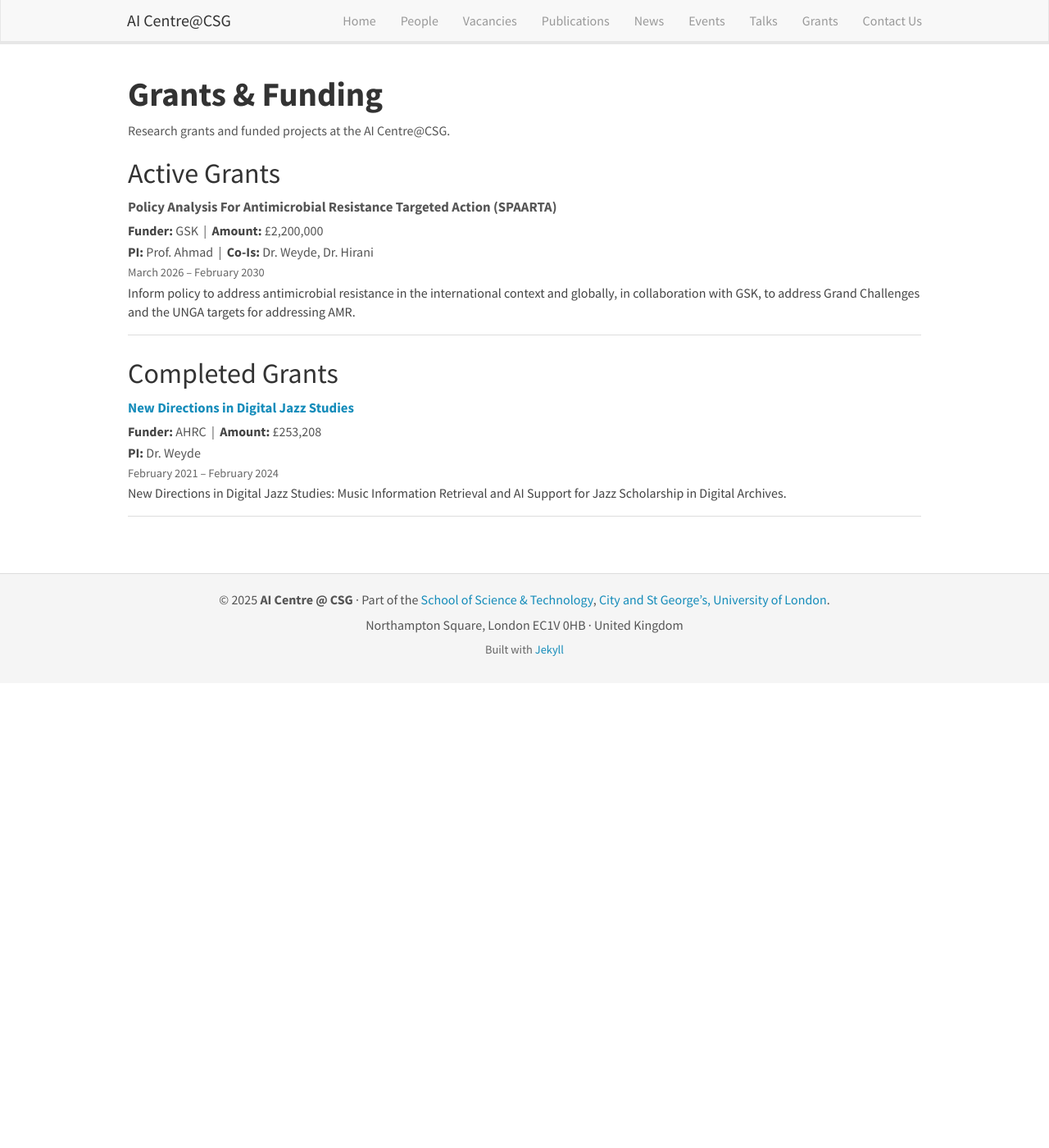
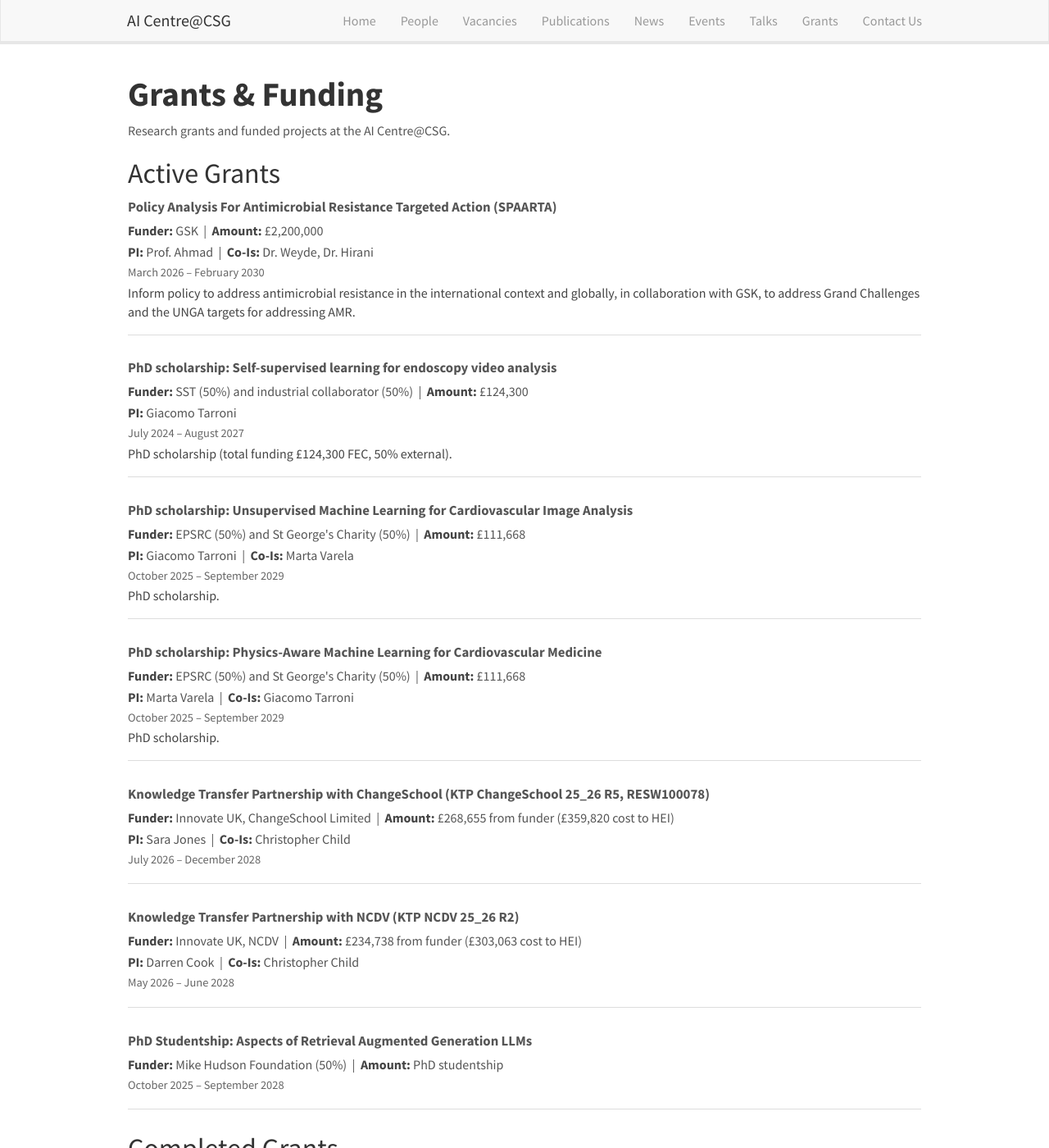
Before and after one commit to aicentre-csg/aicentre-csg.github.io, a Jekyll site: the page built from _pages/grants.html, in a window 1280 px wide and 1400 px high. Shown: the whole window at 82% size. Built offline with Jekyll 4.4.1, drawn with Linux system fonts in a browser that asks for light colours; nearby versions of some CDN libraries; some of the changed text lies outside the part shown.

Commit message:
Add funded projects: PhD scholarships, KTPs, LLM/ASP grant
Co-Authored-By: Claude Sonnet 5.5 <noreply@anthropic.com>

```diff
--- a/_data/grants.yml
+++ b/_data/grants.yml
@@ -4,7 +4,7 @@
 #   funder:             (required) Funding body (e.g. EPSRC, Innovate UK)
 #   funder_logo:        (optional) Logo filename placed in images/
 #   amount:             (optional) Award amount as string, e.g. "£450,000"
-#   pi:                 (required) Principal Investigator name
+#   pi:                 (optional) Principal Investigator name
 #   co_investigators:   (optional) Comma-separated co-investigator names
 #   start_date:         (required) ISO 8601 — "YYYY-MM-DD"
 #   end_date:           (required) ISO 8601 — "YYYY-MM-DD" — used to determine active vs completed
@@ -31,3 +31,66 @@
   link: "https://mirg.city.ac.uk/jazzdap1"
   description: "New Directions in Digital Jazz Studies: Music Information Retrieval and AI Support for Jazz Scholarship in Digital Archives."
   status: completed
+
+- title: "PhD scholarship: Self-supervised learning for endoscopy video analysis"
+  funder: "SST (50%) and industrial collaborator (50%)"
+  amount: "£124,300"
+  pi: "Giacomo Tarroni"
+  start_date: "2024-07-01"
+  end_date: "2027-08-31"
+  description: "PhD scholarship (total funding £124,300 FEC, 50% external)."
+  status: active
+
+- title: "PhD scholarship: Unsupervised Machine Learning for Cardiovascular Image Analysis"
+  funder: "EPSRC (50%) and St George's Charity (50%)"
+  amount: "£111,668"
+  pi: "Giacomo Tarroni"
+  co_investigators: "Marta Varela"
+  start_date: "2025-10-01"
+  end_date: "2029-09-30"
+  description: "PhD scholarship."
+  status: active
+
+- title: "PhD scholarship: Physics-Aware Machine Learning for Cardiovascular Medicine"
+  funder: "EPSRC (50%) and St George's Charity (50%)"
+  amount: "£111,668"
+  pi: "Marta Varela"
+  co_investigators: "Giacomo Tarroni"
+  start_date: "2025-10-01"
+  end_date: "2029-09-30"
+  description: "PhD scholarship."
+  status: active
+
+- title: "Knowledge Transfer Partnership with ChangeSchool (KTP ChangeSchool 25_26 R5, RESW100078)"
+  funder: "Innovate UK, ChangeSchool Limited"
+  amount: "£268,655 from funder (£359,820 cost to HEI)"
+  pi: "Sara Jones"
+  co_investigators: "Christopher Child"
+  start_date: "2026-07-01"
+  end_date: "2028-12-31"
+  status: active
+
+- title: "Knowledge Transfer Partnership with NCDV (KTP NCDV 25_26 R2)"
+  funder: "Innovate UK, NCDV"
+  amount: "£234,738 from funder (£303,063 cost to HEI)"
+  pi: "Darren Cook"
+  co_investigators: "Christopher Child"
+  start_date: "2026-05-05"
+  end_date: "2028-06-30"
+  status: active
+
+- title: "Robust inference with probabilistic answer set programs scaffolds for large language models"
+  funder: ""
+  amount: "£560,000"
+  pi: "Pranava Madhyastha"
+  co_investigators: "Anthony Cohn (Leeds), Alessandra Russo (Imperial)"
+  start_date: "2024-08-01"
+  end_date: "2026-08-31"
+  status: completed
+
+- title: "PhD Studentship: Aspects of Retrieval Augmented Generation LLMs"
+  funder: "Mike Hudson Foundation (50%)"
+  amount: "PhD studentship"
+  start_date: "2025-10-01"
+  end_date: "2028-09-30"
+  status: active
--- a/_pages/grants.html
+++ b/_pages/grants.html
@@ -30,7 +30,7 @@ permalink: /grants.html
         {% if grant.amount and grant.amount != "" %} &nbsp;|&nbsp; <strong>Amount:</strong> {{ grant.amount }}{% endif %}
       </p>
       <p style="margin-bottom: 0.2em;">
-        <strong>PI:</strong> {{ grant.pi }}
+        {% if grant.pi and grant.pi != "" %}<strong>PI:</strong> {{ grant.pi }}{% endif %}
         {% if grant.co_investigators and grant.co_investigators != "" %}
           &nbsp;|&nbsp; <strong>Co-Is:</strong> {{ grant.co_investigators }}
         {% endif %}
@@ -64,7 +64,7 @@ permalink: /grants.html
         {% if grant.amount and grant.amount != "" %} &nbsp;|&nbsp; <strong>Amount:</strong> {{ grant.amount }}{% endif %}
       </p>
       <p style="margin-bottom: 0.2em;">
-        <strong>PI:</strong> {{ grant.pi }}
+        {% if grant.pi and grant.pi != "" %}<strong>PI:</strong> {{ grant.pi }}{% endif %}
         {% if grant.co_investigators and grant.co_investigators != "" %}
           &nbsp;|&nbsp; <strong>Co-Is:</strong> {{ grant.co_investigators }}
         {% endif %}
```
